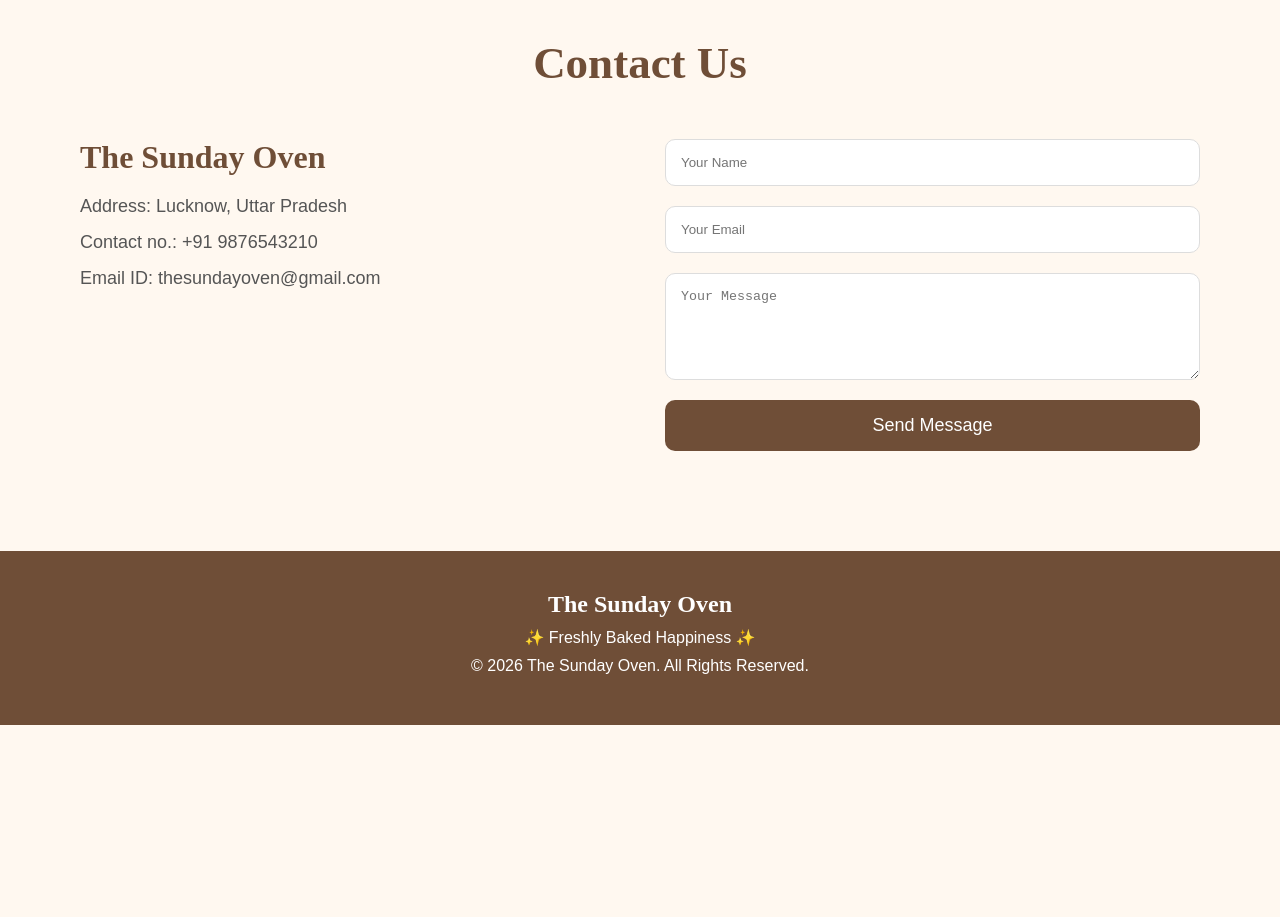
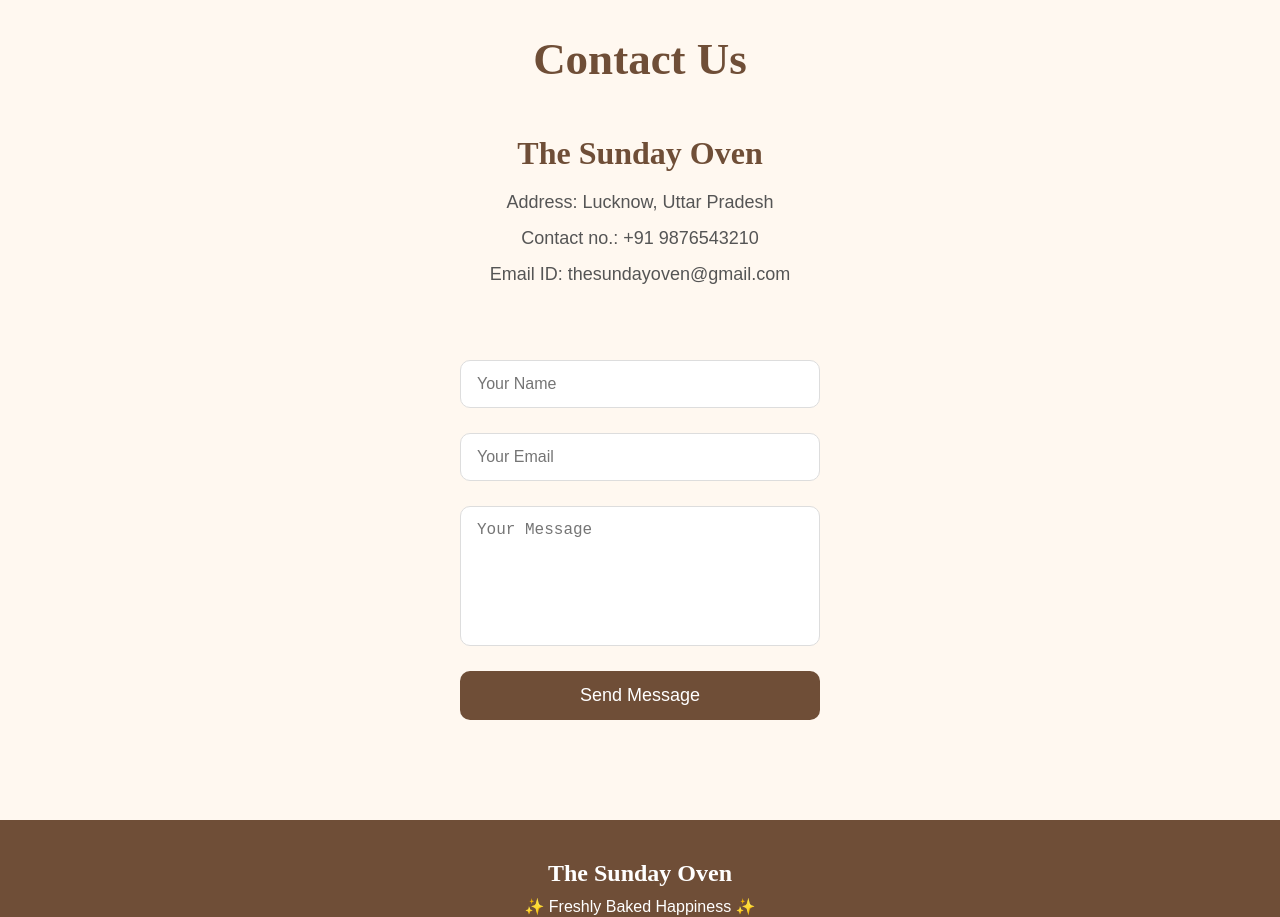
Before and after one commit to PunamDhote000/The-Sunday-Oven, a React (Vite) app: page / in a window 1280 px wide. Shown: the part 4080-4997 px from the top of the page. Before the commit the page ends 4805 px from the top, so only its background shows below. Built offline with nearby package versions, Linux system fonts and the light colour scheme.

Commit message:
Improve responsive hero section spacing

```diff
--- a/src/App.css
+++ b/src/App.css
@@ -740,6 +740,16 @@ h3 {
     }
 }
 
+
+.hero {
+    min-height: auto;
+    padding: 100px 20px 140px;
+}
+
+.hero-content {
+    margin-top: 0;
+    padding-top: 0;
+}
 .hero .whatsapp-btn{
     position: static !important;
     bottom: auto !important;
@@ -763,15 +773,56 @@ h3 {
   display: flex;
   align-items: center;
   justify-content: center;
-  gap: 10px;
+  gap: 6px;
   margin-bottom: 15px;
 }
 
 .profile-icon {
-  font-size: 28px;
+  font-size: 24px;
   color: #8B5E3C;
 }
 
 .testimonial-header h3 {
   margin: 0;
 }
+
+
+
+
+  .contact-container {
+    flex-direction: column;
+    align-items: center;
+  }
+
+  .contact-info {
+    text-align: center;
+    margin-bottom: 10px;
+  }
+
+  .contact-form {
+    width: 100%;
+    display: flex;
+    flex-direction: column;
+    align-items: center;
+    gap: 5px;
+  }
+
+  .contact-form input,
+  .contact-form textarea {
+    width: 90%;
+    max-width: 360px;
+    padding: 14px 16px;
+    font-size: 16px;
+  }
+
+  .contact-form textarea {
+    min-height: 140px;
+    resize: none;
+  }
+
+  .contact-form button {
+    width: 90%;
+    max-width: 360px;
+    padding: 14px;
+    font-size: 18px;
+  }
```
